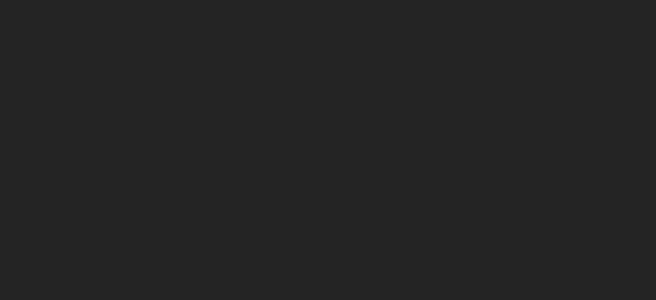
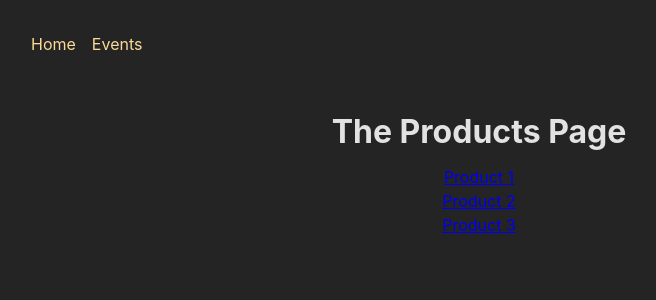
Before and after one commit to farimahnassiri/React, a React (Create React App) app in the folder mpa-with-router-app/frontend/: page /events in a window 1280 px wide. Shown: the top 300 px of the page, without its empty margins (161-817 px from the left). Built offline with nearby package versions, Linux system fonts and the light colour scheme.

Commit message:
setting up pages
- attempting challenge to set up routes

```diff
--- a/mpa-with-router-app/frontend/src/App.js
+++ b/mpa-with-router-app/frontend/src/App.js
@@ -1,8 +1,20 @@
+import {
+  createBrowserRouter,
+  createRoutesFromElements,
+  RouterProvider,
+  Route }
+from "react-router-dom";
+
+import HomePage from './pages/Home';
+import EventsPage from './pages/EventPage';
+import EventDetailsPage from './pages/EventDetail';
+import RootLayout from './pages/Root';
+
 // Challenge / Exercise
 
 // 1. Add five new (dummy) page components (content can be simple <h1> elements)
-//    - HomePage
-//    - EventsPage
+//    - HomePage +
+//    - EventsPage +
 //    - EventDetailPage
 //    - NewEventPage
 //    - EditEventPage
@@ -20,8 +32,23 @@
 // 7. Output the ID of the selected event on the EventDetailPage
 // BONUS: Add another (nested) layout route that adds the <EventNavigation> component above all /events... page components
 
+// the path is the part after the domain
+const router = createBrowserRouter([
+  {
+      path: '/',
+      element: <RootLayout/>,
+      errorElement: '',
+      children: [
+        { index: true, element: <HomePage/> },
+        { path: 'events', element: <EventsPage/>},
+        { path: 'events/:eventId', element: <EventDetailsPage/>},
+    ]
+},
+]);
+
+
 function App() {
-  return <div></div>;
+  return <RouterProvider router={router}/>;;
 }
 
 export default App;
--- a/mpa-with-router-app/frontend/src/index.css
+++ b/mpa-with-router-app/frontend/src/index.css
@@ -48,3 +48,8 @@ ul {
   margin: 0;
   padding: 0;
 }
+
+main {
+  margin: 2rem auto;
+  text-align: center;
+}
--- /dev/null
+++ b/mpa-with-router-app/frontend/src/pages/EventDetail.js
@@ -0,0 +1,15 @@
+import { useParams, Link } from 'react-router-dom';
+
+function EventDetailsPage(){
+    const params = useParams();
+
+    return(
+        <>
+            <h1>Event Details!</h1>
+            <p>{params.productId}</p>
+            <p><Link to=".." relative='path'>Back</Link></p>
+        </>
+    );
+}
+
+export default EventDetailsPage;
--- /dev/null
+++ b/mpa-with-router-app/frontend/src/pages/EventPage.js
@@ -0,0 +1,23 @@
+import { Link } from 'react-router-dom';
+
+const PRODUCTS = [
+    {id: 'p1', title: 'Product 1'},
+    {id: 'p2', title: 'Product 2'},
+    {id: 'p3', title: 'Product 3'}
+];
+
+function EventsPage(){
+    return(
+    <>
+        <h1>The Products Page</h1>
+            <ul>
+                {PRODUCTS.map((prod) => (<li key={prod.id}><Link to={prod.id}>{prod.title}</Link></li>))}
+                {/* <li><Link to="/products/product-1">Product 1</Link></li>
+                <li><Link to="/products/product-2">Product 2</Link></li>
+                <li><Link to="/products/product-3">Product 3</Link></li> */}
+            </ul>
+    </>
+    );
+}
+
+export default EventsPage;
--- /dev/null
+++ b/mpa-with-router-app/frontend/src/pages/Home.js
@@ -0,0 +1,21 @@
+import { Link, useNavigate } from 'react-router-dom';
+
+function HomePage() {
+    const navigate = useNavigate();
+
+    function navigateHandler(){
+        navigate('/');
+    }
+
+    return(
+    <>
+        <h1>My Home Page</h1>
+        <p>Go to <Link to="products">the list of products</Link></p>
+        {/* <p>
+            <button onClick={navigateHandler}>Navigate</button>
+        </p> */}
+    </>
+    );
+}
+
+export default HomePage;
--- /dev/null
+++ b/mpa-with-router-app/frontend/src/pages/Root.js
@@ -0,0 +1,16 @@
+import { Outlet } from 'react-router-dom';
+
+import MainNavigation from '../components/MainNavigation';
+
+function RootLayout(){
+    return (
+    <>
+        <MainNavigation />
+        <main>
+            <Outlet/>
+        </main>
+    </>
+    );
+}
+
+export default RootLayout;
```
